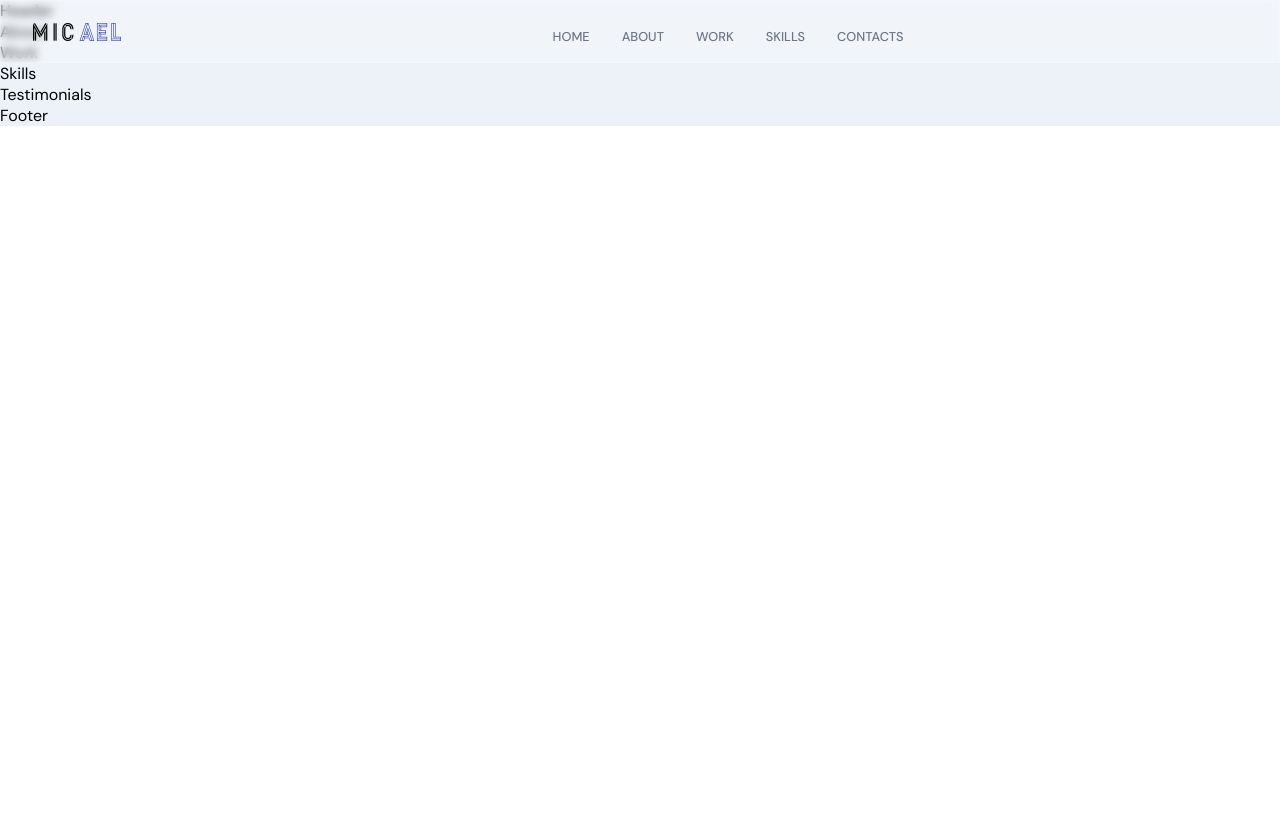
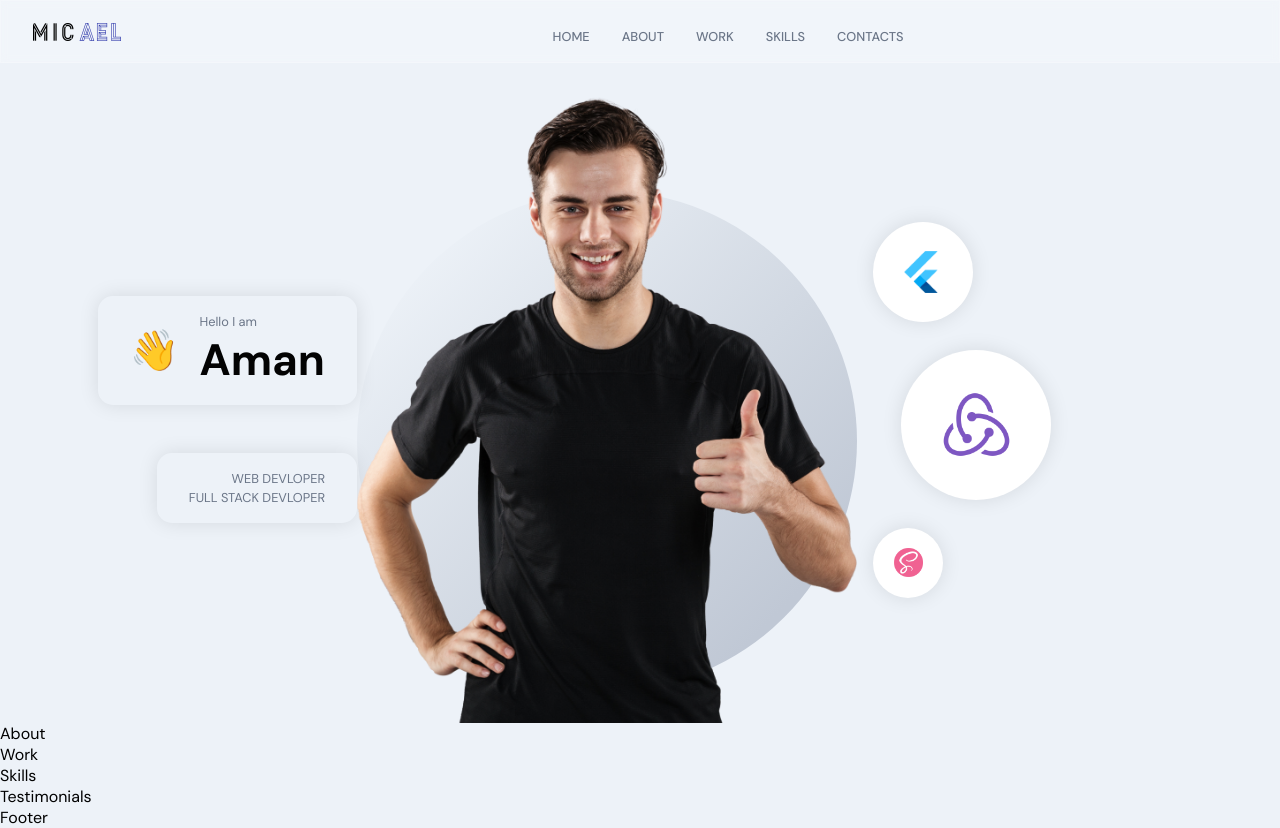
Before and after one commit to AmanBhanse/personal-portfolio, a React (Create React App) app in the folder frontend/: page / in a window 1280 px wide. Before the commit the page ends 800 px from the top, so only its background shows below. Built offline with nearby package versions, Linux system fonts and the light colour scheme.

Commit message:
Implement header section

```diff
--- a/frontend/src/container/Header/Header.jsx
+++ b/frontend/src/container/Header/Header.jsx
@@ -1,10 +1,71 @@
-import React from 'react'
-import './Header.scss';
+import React from "react";
+import "./Header.scss";
+import { motion } from "framer-motion";
+import { images } from "../../constants";
 
+const scaleVariants = {
+  whileInView: {
+    scale: [0, 1],
+
+    opacity: [0, 1],
+    transition: {
+      duration: 1,
+      ease: "easeInOut",
+    },
+  },
+};
 const Header = () => {
   return (
-    <div>Header</div>
-  )
-}
+    <div id="home" className="app__header app__flex">
+      <motion.div
+        whileInView={{ x: [-100, 0], opacity: [0, 1] }}
+        transition={{ duration: 0.5 }}
+        className="app__header-info"
+      >
+        <div className="app__header-badge">
+          <div className="badge-cmp app__flex">
+            <span>👋</span>
+            <div style={{ marginLeft: 20 }}>
+              <p className="p-text">Hello I am</p>
+              <h1 className="head-text">Aman</h1>
+            </div>
+          </div>
 
-export default Header
+          <div className="tag-cmp app__flex">
+            <p className="p-text">Web Devloper</p>
+            <p className="p-text">Full Stack devloper</p>
+          </div>
+        </div>
+      </motion.div>
+
+      <motion.div
+        whileInView={{ opacity: [0, 1] }}
+        transition={{ duration: 0.5, delayChildren: 0.5 }}
+        className="app__header-img"
+      >
+        <img src={images.profile} alt="profile_bg"></img>
+        <motion.img
+          whileInView={{ scale: [0, 1] }}
+          transition={{ duration: 1, ease: "easeInOut" }}
+          src={images.circle}
+          alt="profile_circle"
+          className="overlay_circle"
+        ></motion.img>
+      </motion.div>
+
+      <motion.div
+        variant={scaleVariants}
+        whileInView={scaleVariants.whileInView}
+        className="app__header-circles"
+      >
+        {[images.flutter, images.redux, images.sass].map((circle, index) => (
+          <div className="circle-cmp app__flex" key={`circle-${index}`}>
+            <img src={circle} alt="circle"></img>
+          </div>
+        ))}
+      </motion.div>
+    </div>
+  );
+};
+
+export default Header;
--- a/frontend/src/container/Header/Header.scss
+++ b/frontend/src/container/Header/Header.scss
@@ -0,0 +1,193 @@
+#home {
+    position: relative;
+    background-color: url('../../assets/bgIMG.png');
+    background-size: cover;
+    background-repeat: repeat;
+    background-position: center;
+
+    .app__wrapper {
+        padding: 0;
+
+        .copyright {
+            display: none;
+        }
+
+    }
+}
+
+.app__header {
+    flex: 1;
+    width: 100%;
+    height: 100%;
+    flex-direction: row;
+    padding: 6rem 2rem 0;
+
+    @media screen and (min-width : 2000px) {
+        padding-top: 8rem;
+    }
+
+
+    @media screen and (max-width : 1200px) {
+        flex-direction: column;
+    }
+
+
+    @media screen and (min-width : 450px) {
+        padding-top: 6rem 1rem 2rem;
+    }
+}
+
+.app__header-info {
+    flex: 0.65;
+    display: flex;
+    flex-direction: column;
+    justify-content: flex-start;
+    align-items: flex-start;
+    height: 100%;
+
+    @media screen and (max-width: 2000px) {
+        width: 100%;
+        margin-right: 0rem;
+    }
+}
+
+.app__header-badge {
+    width: 100%;
+    display: flex;
+    justify-content: flex-end;
+    align-items: flex-end;
+    flex-direction: column;
+
+    .badge-cmp,
+    .tag-cmp {
+        padding: 1rem 2rem;
+        border: var(--white-color);
+        border-radius: 15px;
+        flex-direction: row;
+        width: auto;
+        box-shadow: 0 0 20px rgba(0, 0, 0, 0.1);
+    }
+
+    .tag-cmp {
+        flex-direction: column;
+        margin-top: 3rem;
+
+        p {
+            width: 100%;
+            text-transform: uppercase;
+            text-align: right;
+
+        }
+    }
+
+    span {
+        font-size: 2.5rem;
+
+        @media screen and (min-width :2000px) {
+            font-size: 5rem;
+        }
+
+    }
+
+    @media screen and (max-width : 1200px) {
+        justify-content: flex-start;
+        align-items: flex-start;
+    }
+}
+
+.app__header-circles {
+    flex: 0.75;
+    display: flex;
+    flex-direction: column;
+    justify-content: space-evenly;
+    align-items: flex-start;
+    height: 100%;
+    margin-left: 1rem;
+
+    div {
+        width: 100px;
+        height: 100px;
+        border-radius: 50%;
+        background-color: var(--white-color);
+        box-shadow: 0 0 20px rgba(0, 0, 0, 0.1);
+
+        img {
+            width: 50%;
+            height: 50%;
+        }
+    }
+
+    div:nth-child(1) {
+        width: 100px;
+        height: 100px;
+    }
+
+    div:nth-child(2) {
+        margin: 1.75rem;
+        width: 150px;
+        height: 150px;
+    }
+
+    div:nth-child(3) {
+        width: 70px;
+        height: 70px;
+    }
+
+    @media screen and (min-width: 2000px) {
+        div:nth-child(1) {
+            width: 400px;
+            height: 400px;
+        }
+
+        div:nth-child(2) {
+            margin: 1.75rem;
+            width: 170px;
+            height: 170px;
+        }
+
+        div:nth-child(3) {
+            width: 200px;
+            height: 200px;
+        }
+    }
+
+    @media screen and (max-width : 1200px) {
+        width: 100%;
+        flex-direction: row;
+        flex-wrap: wrap;
+        margin-left: 0;
+
+        div {
+            margin: 1rem;
+        }
+    }
+}
+
+.app__header-img {
+    flex: 1;
+    height: 100%;
+    display: flex;
+    justify-content: flex-end;
+    align-items: flex-end;
+    position: relative;
+
+    img {
+        width: 100%;
+        object-fit: contain;
+        z-index: 1;
+    }
+
+    .overlay_circle {
+        position: absolute;
+        left: 0;
+        right: 0;
+        bottom: 0;
+        z-index: 0;
+        width: 100%;
+        height: 90%;
+    }
+
+    @media screen and (max-width: 1200px) {
+        margin: 2rem 0;
+    }
+}
```
